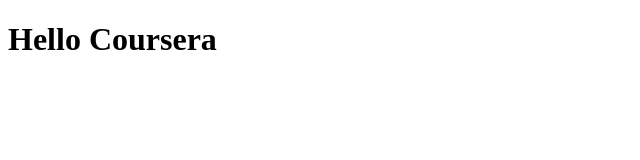
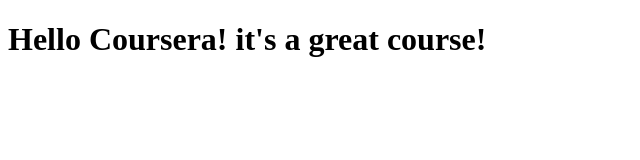
Before and after one commit to MohamadQanbour/coursera-test, a plain HTML site: page site/index.html in a window 1280 px wide. Shown: the whole page, without its empty margins (0-640 px from the left). Drawn offline with Linux system fonts and the light colour scheme.

Commit message:
Small addition to our page content.

```diff
--- a/site/index.html
+++ b/site/index.html
@@ -1,9 +1,9 @@
 <!DOCTYPE html>
 <html>
 <head>
-	<title>Hello Coursera</title>
+	<title>Hello Coursera!</title>
 </head>
 <body>
-<h1>Hello Coursera</h1>
+<h1>Hello Coursera! it's a great course!</h1>
 </body>
 </html>
```
